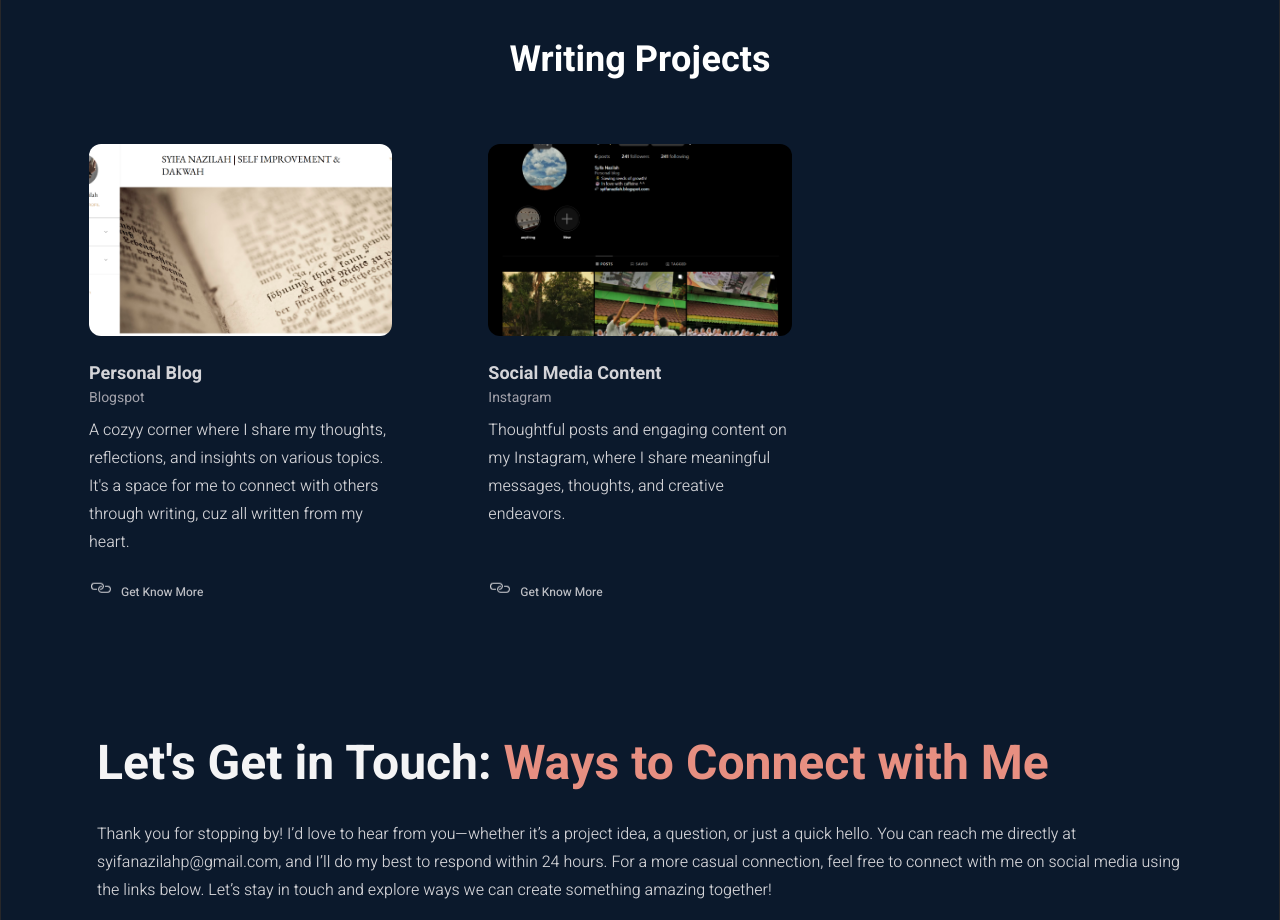
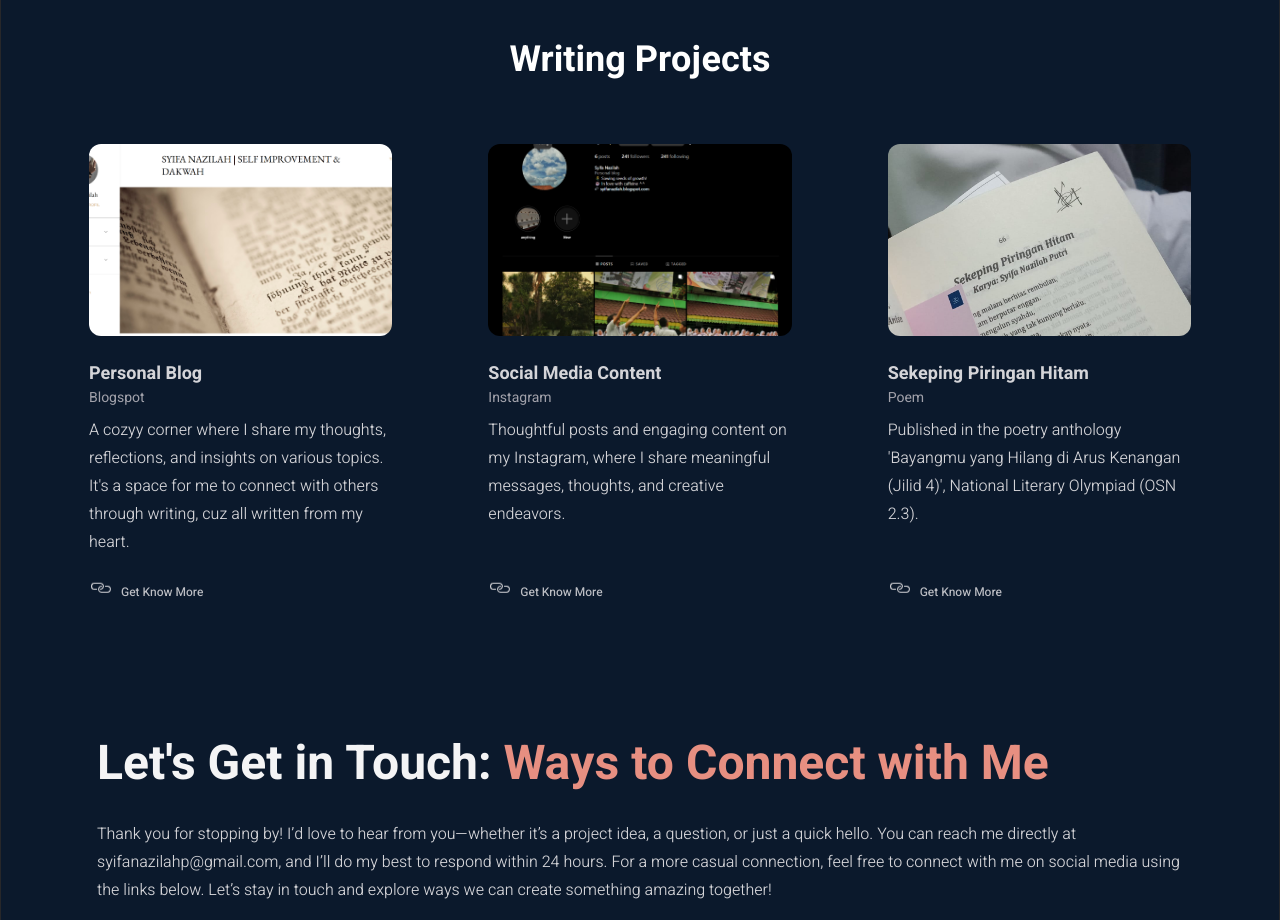
Before and after one commit to syifanazilah/portfolio2, a React (Vite) app: page / in a window 1280 px wide. Shown: the part 2660-3580 px from the top of the page. Built offline with nearby package versions, Linux system fonts and the light colour scheme.

Commit message:
feat: upload poem 1

```diff
--- a/src/data/user_info.js
+++ b/src/data/user_info.js
@@ -79,13 +79,13 @@ const info = {
             link: "https://www.instagram.com/syifnzp/",
             image: "insta.png"
         },
-        // {
-        //     title: "Puisi: Doa Dalam Hujan",
-        //     description: "Terbit dalam buku antologi 'Hujan di Ujung Doa', OSN 2024.",
-        //     platform: "Antologi Puisi",
-        //     link: "https://drive.google.com/your-link1",
-        //     image: "/images/puisi-hujan.jpg"
-        // },
+        {
+            title: "Sekeping Piringan Hitam",
+            description: "Published in the poetry anthology 'Bayangmu yang Hilang di Arus Kenangan (Jilid 4)', National Literary Olympiad (OSN 2.3).",
+            platform: "Poem",
+            link: "https://drive.google.com/file/d/14xHlaBl9nk61pbQFu4NoOOQscswOIoyw/view",
+            image: "poem1.jpeg"
+        },
         // {
         //     title: "Puisi: Cahaya dari Timur",
         //     description: "Terbit dalam buku antologi 'Senandika Timur', OSN 2024.",
```
Also changed, not shown: public/poem1.jpeg (added).
